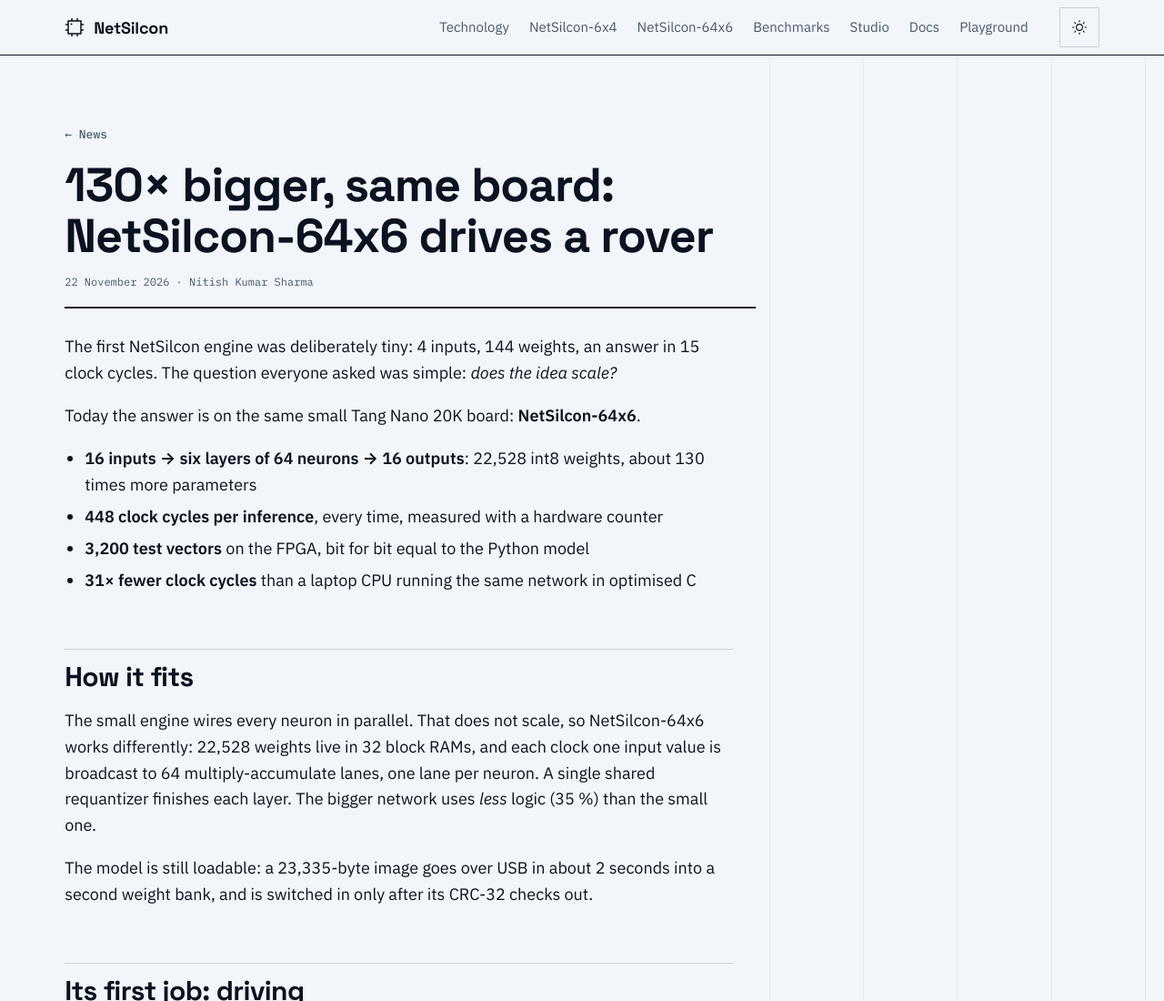
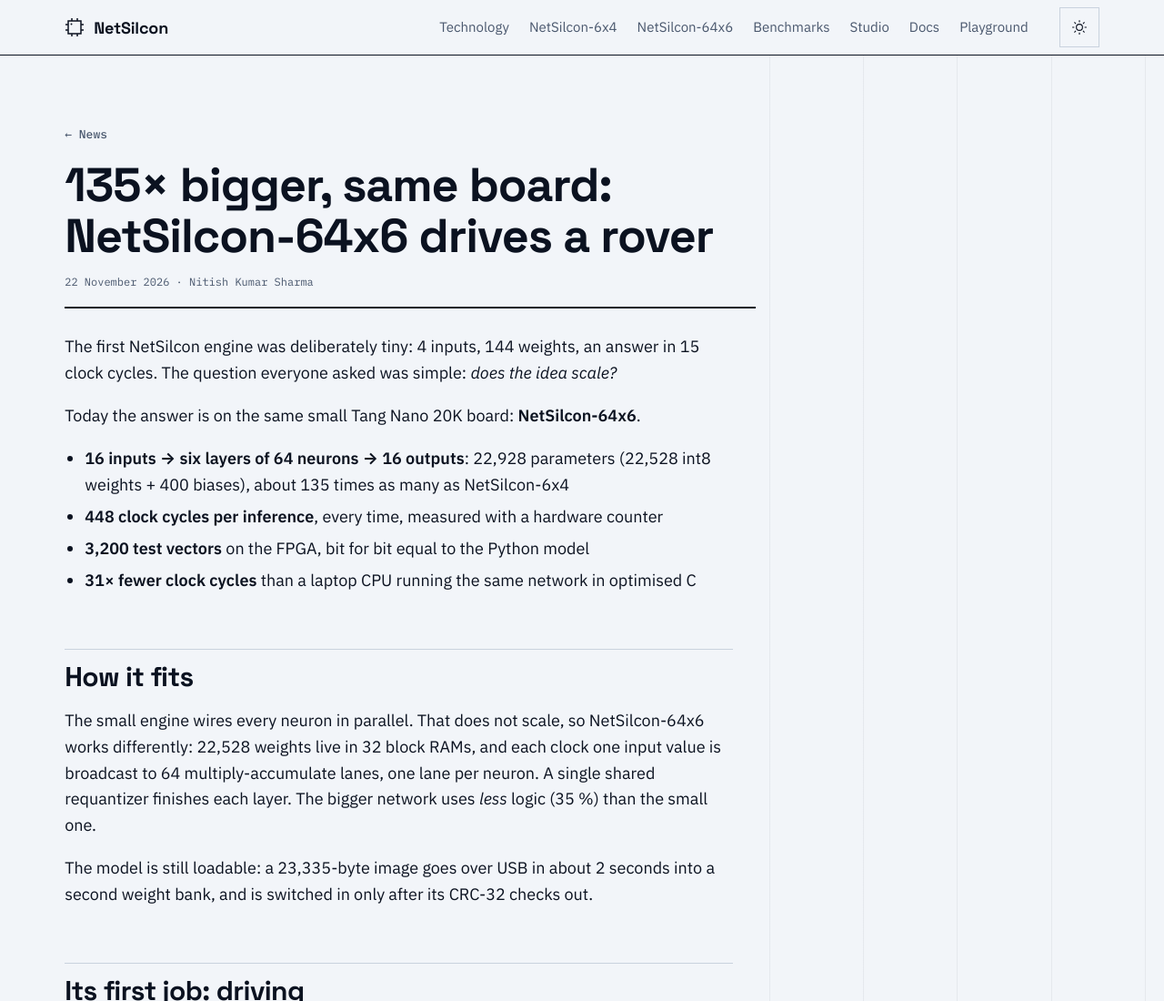
Before and after one commit to kumarnitish378/NetSilcon, an Astro site: page /news/netsilcon-64x6-rover in a window 1280 px wide. Shown: the top 1100 px of the page at 91% size. Built offline with nearby package versions, Linux system fonts and the light colour scheme; Astro itself is replaced by a stand-in of ours; some packages are replaced by stand-ins of ours.

Commit message:
Datasheet with parameter totals; exact 135x ratio on homepage and news
Claude | session_01WBBqaX7RLYn1x7e97B9r2r

```diff
--- a/src/content/news/netsilcon-64x6-rover.mdx
+++ b/src/content/news/netsilcon-64x6-rover.mdx
@@ -1,5 +1,5 @@
 ---
-title: "130× bigger, same board: NetSilcon-64x6 drives a rover"
+title: "135× bigger, same board: NetSilcon-64x6 drives a rover"
 description: "NetSilcon-64x6 runs a 22,528-weight int8 network on the Tang Nano 20K in 448 clocks, and its first trained model made 19,200 driving decisions with 0 mismatches."
 date: 2026-11-22
 order: 5
@@ -9,7 +9,7 @@ The first NetSilcon engine was deliberately tiny: 4 inputs, 144 weights, an answ
 
 Today the answer is on the same small Tang Nano 20K board: **NetSilcon-64x6**.
 
-- **16 inputs → six layers of 64 neurons → 16 outputs**: 22,528 int8 weights, about 130 times more parameters
+- **16 inputs → six layers of 64 neurons → 16 outputs**: 22,928 parameters (22,528 int8 weights + 400 biases), about 135 times as many as NetSilcon-6x4
 - **448 clock cycles per inference**, every time, measured with a hardware counter
 - **3,200 test vectors** on the FPGA, bit for bit equal to the Python model
 - **31× fewer clock cycles** than a laptop CPU running the same network in optimised C
--- a/src/pages/index.astro
+++ b/src/pages/index.astro
@@ -63,7 +63,7 @@ const u = (p: string) => `${base}${p}`;
     </section>
 
     <section class="sec" aria-labelledby="models">
-      <SecHead no="§2 Models" title="Two engines on one small FPGA board. More on the way." id="models">Both run on the Sipeed Tang Nano 20K, both are bit-exact with their Python model, and both take a new job from a file upload. NetSilcon-6x4 is the small, very fast one; NetSilcon-64x6 has about 130 times more parameters.</SecHead>
+      <SecHead no="§2 Models" title="Two engines on one small FPGA board. More on the way." id="models">Both run on the Sipeed Tang Nano 20K, both are bit-exact with their Python model, and both take a new job from a file upload. NetSilcon-6x4 is the small, very fast one; NetSilcon-64x6 has 22,928 parameters, about 135 times as many as the 6x4's 170.</SecHead>
       <div class="tbl-wrap">
         <table class="stack">
           <thead><tr><th></th><th><a href={u('/netsilcon-6x4/')}>NetSilcon-6x4</a></th><th><a href={u('/netsilcon-64x6/')}>NetSilcon-64x6</a></th></tr></thead>
```
Also changed, not shown: 1 other file.
